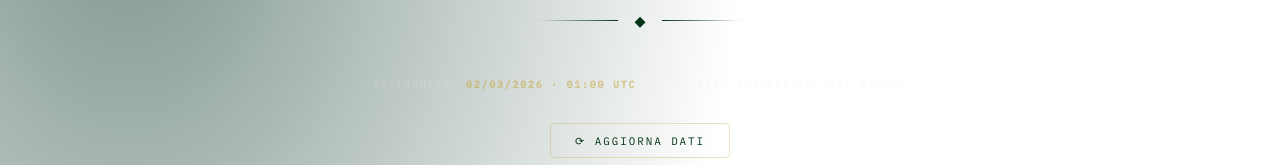
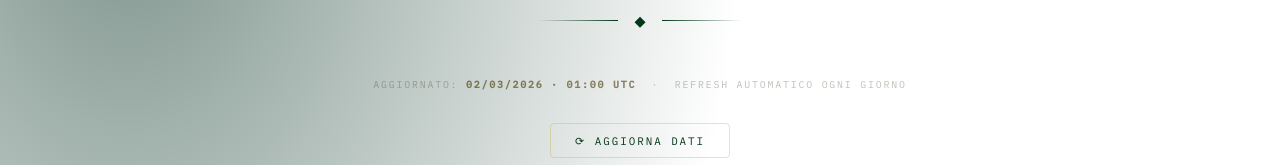
Before and after one commit to ginola70-footgolf/StatisticheBurraco, a plain HTML site: page index.html in a window 1280 px wide. Shown: the part 245-410 px from the top of the page. Drawn offline with nearby package versions, Linux system fonts and the light colour scheme.

Commit message:
Add files via upload

```diff
--- a/index.html
+++ b/index.html
@@ -97,10 +97,10 @@
       font-size: .62rem;
       letter-spacing: .18em;
       text-transform: uppercase;
-      color: rgba(242,235,221,.28);
+      color: rgba(44, 30, 2, 0.28);
       padding: .5rem 1rem 1.5rem;
     }
-    .update-bar b { color: rgba(200,168,75,.6); }
+    .update-bar b { color: rgba(72, 54, 3, 0.6); }
 
     /* ── REFRESH BUTTON ─────────────────────────────────────────────────── */
     .refresh-wrap {
```
